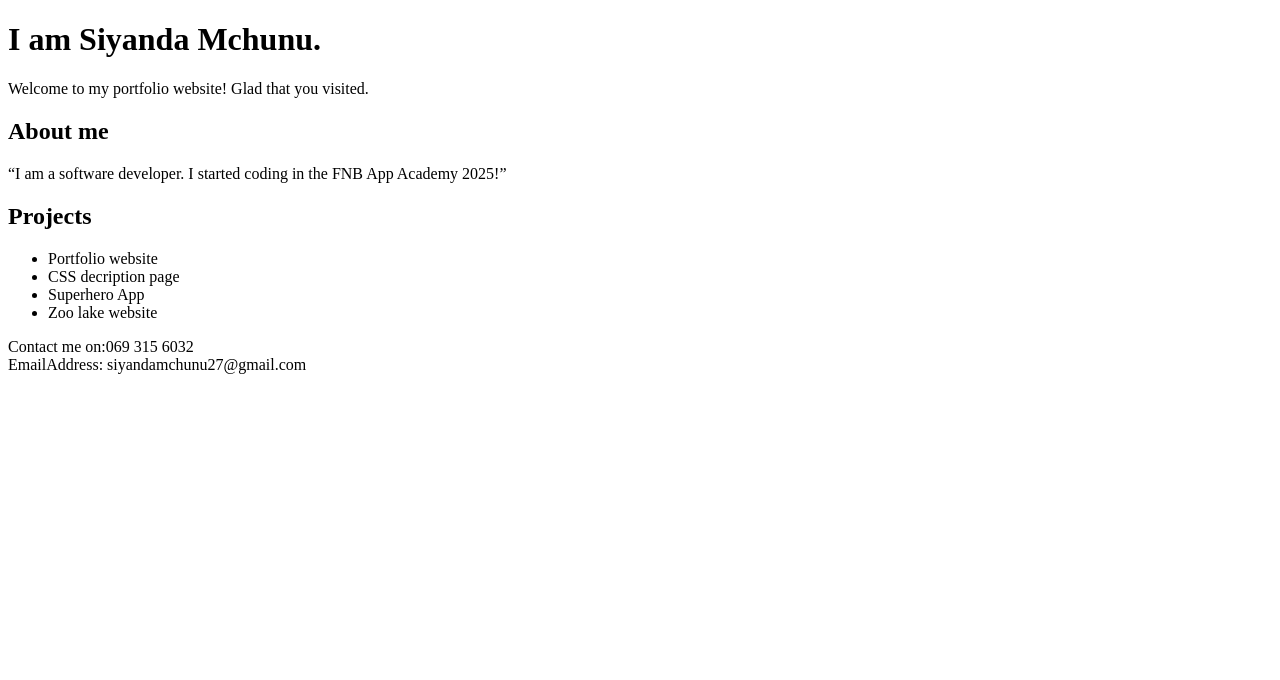
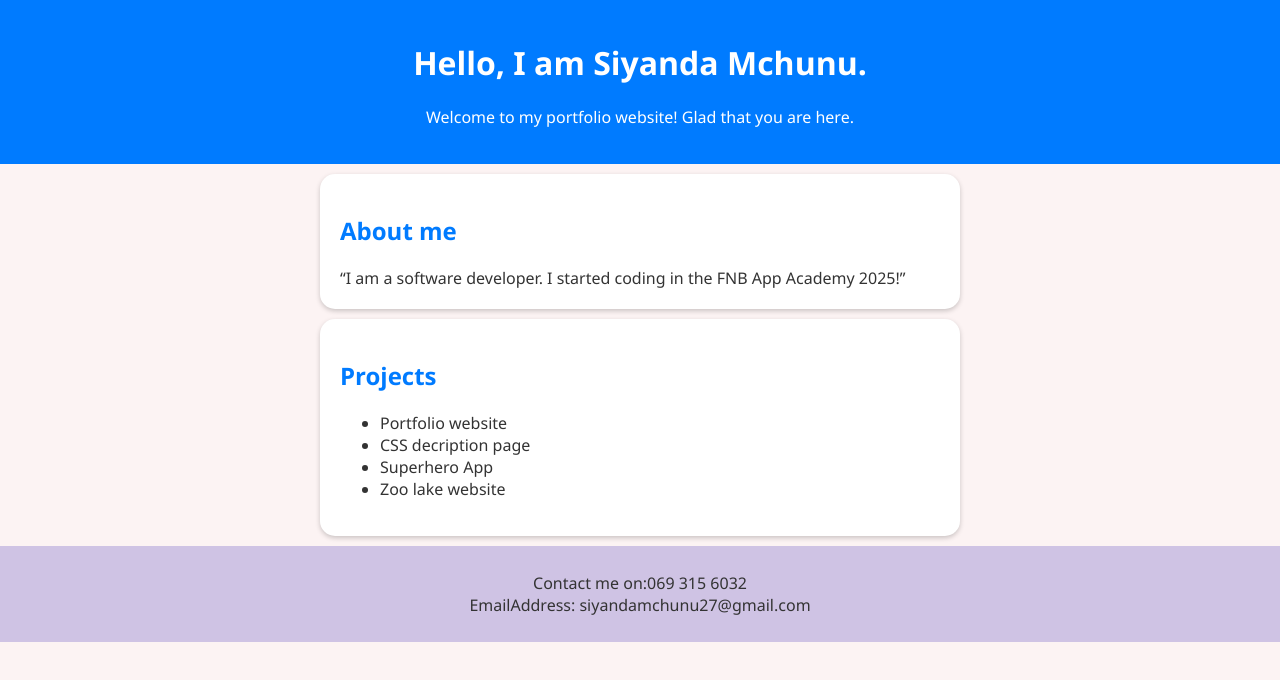
Before and after one commit to iChunu-Siyanda/portfolio-website, a plain HTML site: page index.html in a window 1280 px wide. Drawn offline with Linux system fonts and the light colour scheme.

Commit message:
Fair styling to my portfolio.
1st version of portfolio done.

```diff
--- a/index.html
+++ b/index.html
@@ -4,12 +4,13 @@
     <meta charset="UTF-8">
     <meta name="viewport" content="width=device-width, initial-scale=1.0">
     <title>Siyanda Mchunu - Portfolio</title>
+    <link rel="stylesheet" href="style.css">
 </head>
 <body>
 
     <header>
-        <h1>I am Siyanda Mchunu.</h1>
-        <p>Welcome to my portfolio website! Glad that you visited.</p>
+        <h1>Hello, I am Siyanda Mchunu.</h1>
+        <p>Welcome to my portfolio website! Glad that you are here.</p>
     </header>
 
     <section class="about">
--- a/style.css
+++ b/style.css
@@ -0,0 +1,37 @@
+body {
+    font-family: 'Segoe UI', Tahoma, Geneva, Verdana, sans-serif;
+    background: #fcf3f3;
+    color: #333;
+    margin: 0;
+    padding: 0;
+}
+
+header {
+    background-color: #007bff;
+    color: #fff;
+    padding: 20px;
+    text-align: center;
+}
+
+section {
+    padding: 20px;
+    margin: 10px auto;
+    max-width: 600px;
+    background-color: white;
+    border-radius: 15px;
+    box-shadow: 0 2px 5px rgba(0, 0, 0, 0.2);
+}
+
+.about {
+    padding: 20px;
+}
+
+h2 {
+    color: #007bff;
+}
+
+footer {
+    text-align: center;
+    padding: 10px;
+    background-color: #cfc3e4;
+}
```
